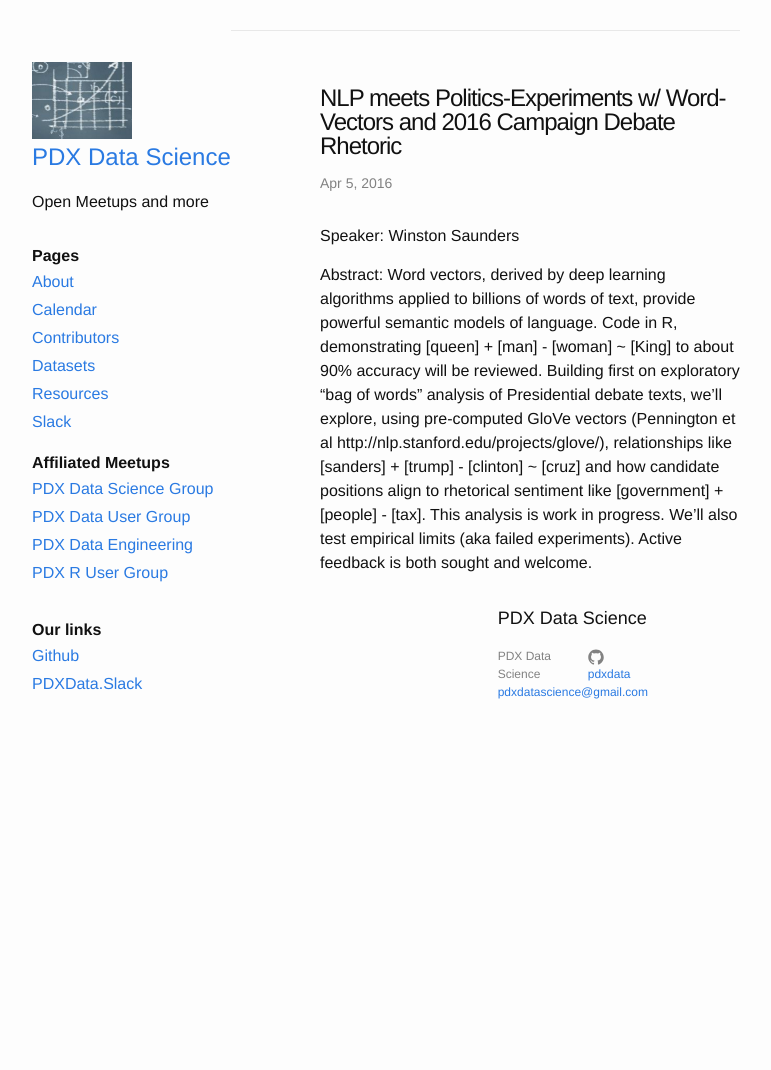
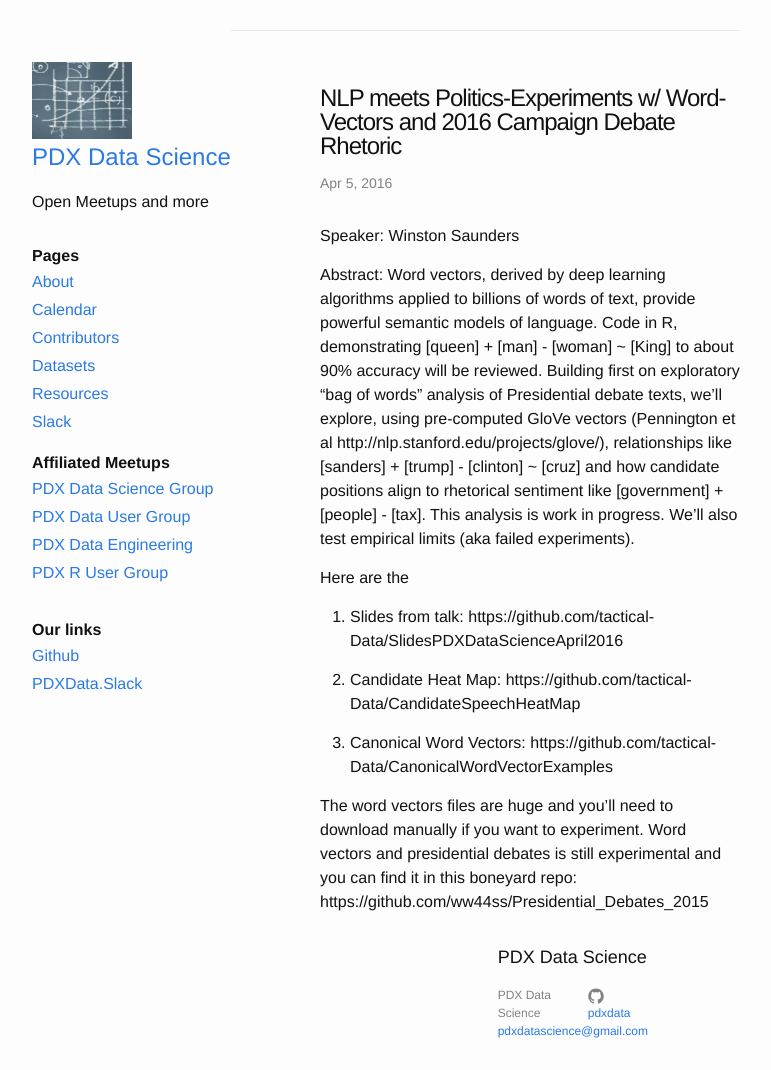
Before and after one commit to PdxData/pdxdata.github.io, a Jekyll site: the page built from _posts/2016-04-05-meetup.markdown, in a window 1280 px wide and 1070 px high. Shown: the whole window, without its empty margins (270-1041 px from the left). Built offline with Jekyll 4.4.1, drawn with Linux system fonts in a browser that asks for light colours.

Commit message:
Adding Winston's slides

```diff
--- a/_posts/2016-04-05-meetup.markdown
+++ b/_posts/2016-04-05-meetup.markdown
@@ -8,4 +8,14 @@
 
 Speaker: Winston Saunders
 
-Abstract: Word vectors, derived by deep learning algorithms applied to billions of words of text, provide powerful semantic models of language. Code in R, demonstrating [queen] + [man] - [woman] ~ [King] to about 90% accuracy will be reviewed. Building first on exploratory "bag of words" analysis of Presidential debate texts, we'll explore, using pre-computed GloVe vectors (Pennington et al http://nlp.stanford.edu/projects/glove/), relationships like [sanders] + [trump] - [clinton] ~ [cruz] and how candidate positions align to rhetorical sentiment like [government] + [people] - [tax]. This analysis is work in progress. We'll also test empirical limits (aka failed experiments). Active feedback is both sought and welcome.
+Abstract: Word vectors, derived by deep learning algorithms applied to billions of words of text, provide powerful semantic models of language. Code in R, demonstrating [queen] + [man] - [woman] ~ [King] to about 90% accuracy will be reviewed. Building first on exploratory "bag of words" analysis of Presidential debate texts, we'll explore, using pre-computed GloVe vectors (Pennington et al http://nlp.stanford.edu/projects/glove/), relationships like [sanders] + [trump] - [clinton] ~ [cruz] and how candidate positions align to rhetorical sentiment like [government] + [people] - [tax]. This analysis is work in progress. We'll also test empirical limits (aka failed experiments).
+
+Here are the
+
+1. Slides from talk: https://github.com/tactical-Data/SlidesPDXDataScienceApril2016
+
+2. Candidate Heat Map: https://github.com/tactical-Data/CandidateSpeechHeatMap
+
+3. Canonical Word Vectors: https://github.com/tactical-Data/CanonicalWordVectorExamples
+
+The word vectors files are huge and you'll need to download manually if you want to experiment. Word vectors and presidential debates is still experimental and you can find it in this boneyard repo: https://github.com/ww44ss/Presidential_Debates_2015
```
